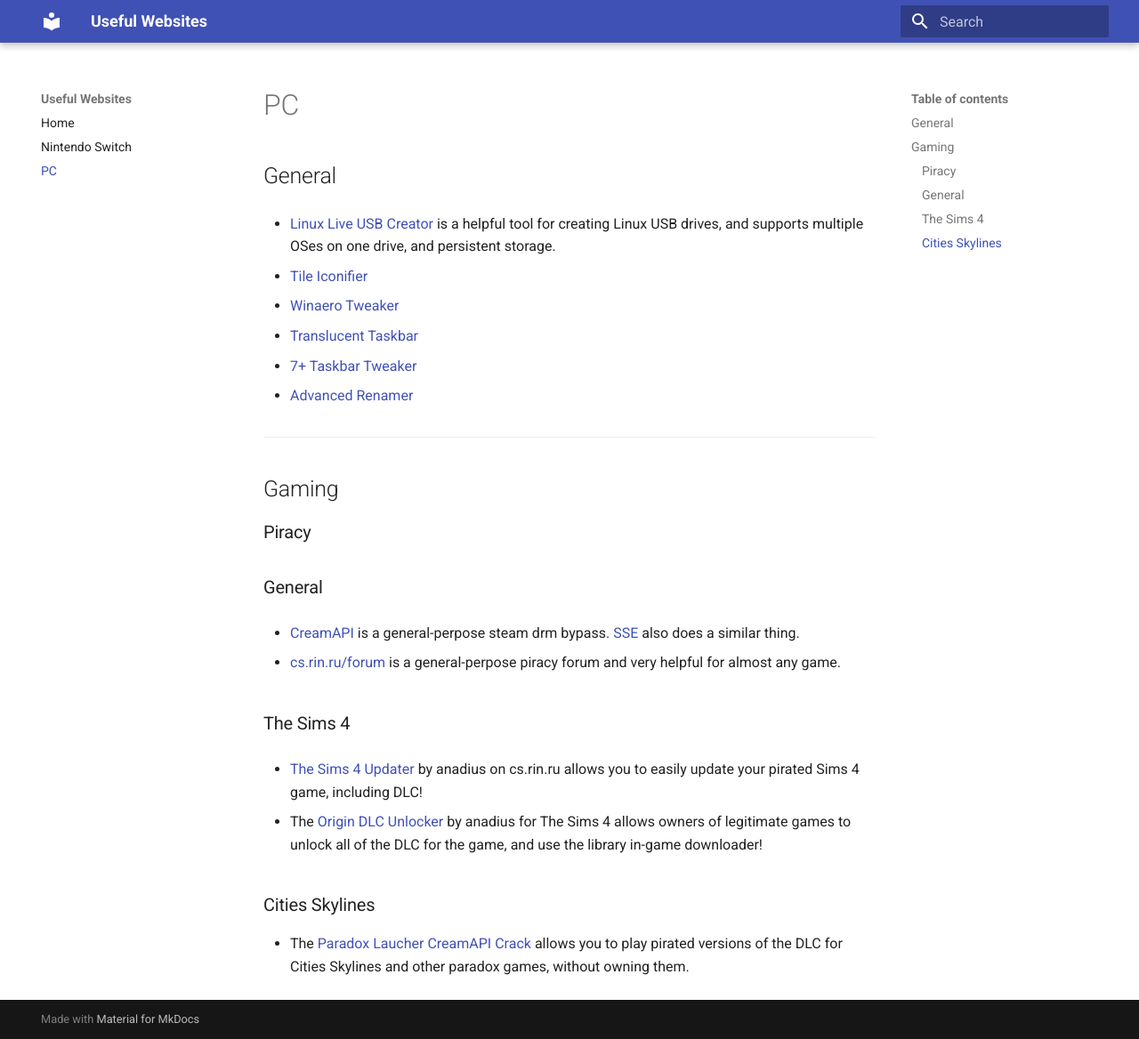
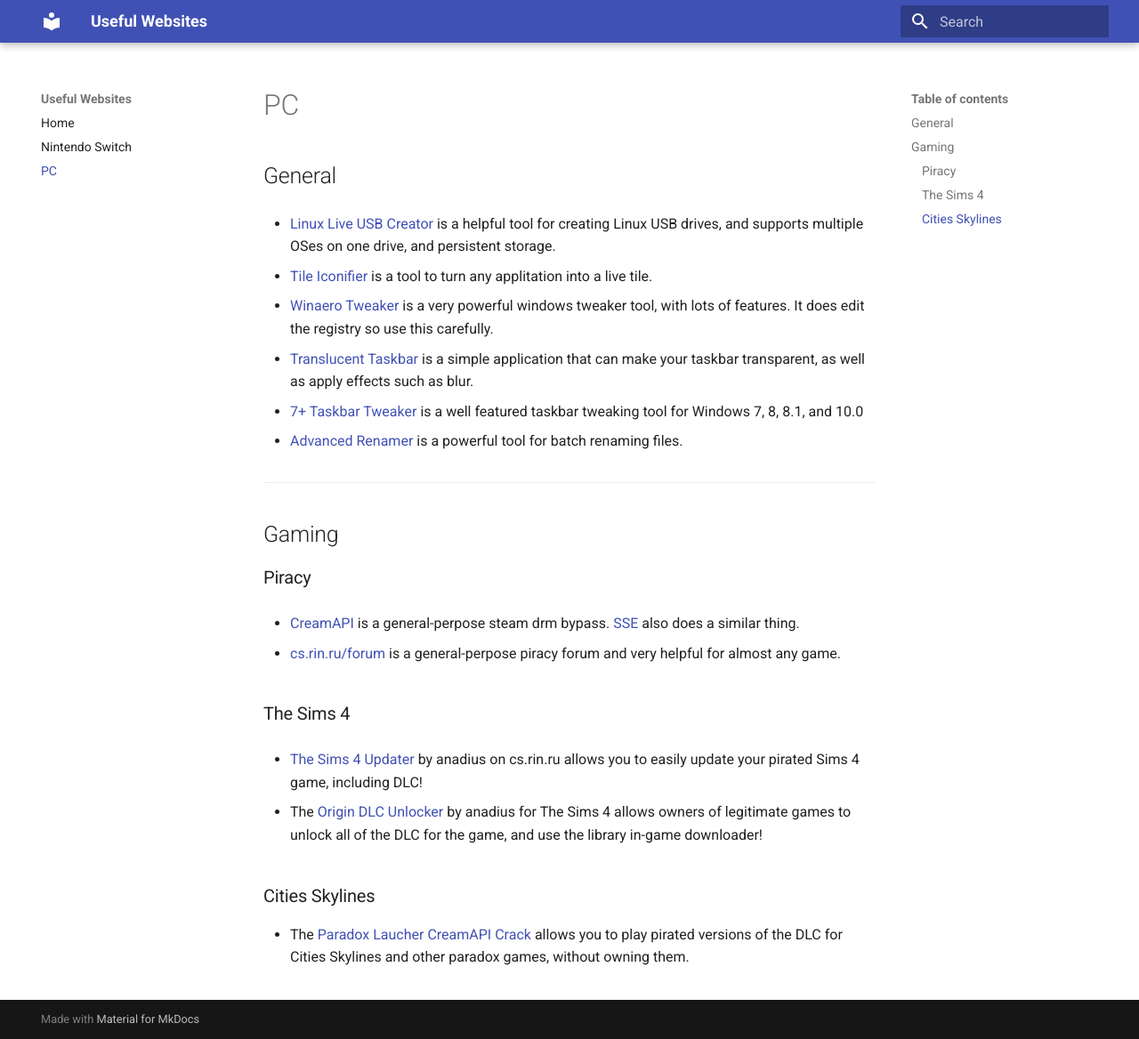
Before and after one commit to Supersonicboss1/Helpful-Websites-Supersonicboss1, an MkDocs documentation site: the page built from docs/pc.md, in a window 1280 px wide and 1168 px high. Shown: the whole window at 89% size. Built offline with MkDocs 1.6.1 and Material for MkDocs 9.7.7, drawn with Linux system fonts in a browser that asks for light colours.

Commit message:
add links

```diff
--- a/docs/pc.md
+++ b/docs/pc.md
@@ -4,15 +4,15 @@
 
 - [Linux Live USB Creator](https://www.linuxliveusb.com/) is a helpful tool for creating Linux USB drives, and supports multiple OSes on one drive, and persistent storage.
 
-- [Tile Iconifier]()
+- [Tile Iconifier](https://github.com/Jonno12345/TileIconifier) is a tool to turn any applitation into a live tile.
 
-- [Winaero Tweaker]()
+- [Winaero Tweaker](https://winaero.com/comment.php?comment.news.1836) is a very powerful windows tweaker tool, with lots of features. It does edit the registry so use this carefully.
 
-- [Translucent Taskbar]()
+- [Translucent Taskbar](https://github.com/TranslucentTB/TranslucentTB) is a simple application that can make your taskbar transparent, as well as apply effects such as blur.
 
-- [7+ Taskbar Tweaker]()
+- [7+ Taskbar Tweaker](https://rammichael.com/7-taskbar-tweaker) is a well featured taskbar tweaking tool for Windows 7, 8, 8.1, and 10.0
 
-- [Advanced Renamer]()
+- [Advanced Renamer](https://www.advancedrenamer.com/) is a powerful tool for batch renaming files.
 
 ---
 
@@ -20,9 +20,7 @@
 
 ### Piracy
 
-### General
-
-- [CreamAPI]() is a general-perpose steam drm bypass. [SSE]() also does a similar thing.
+- [CreamAPI]() is a general-perpose steam drm bypass. [SSE](https://github.com/MAXBURAOT/SmartSteamEmu) also does a similar thing.
 
 - [cs.rin.ru/forum](cs.rin.ru/forum) is a general-perpose piracy forum and very helpful for almost any game.
 
```
Also changed, not shown: 1 other file.
